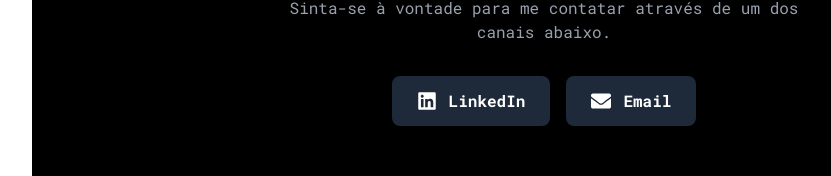
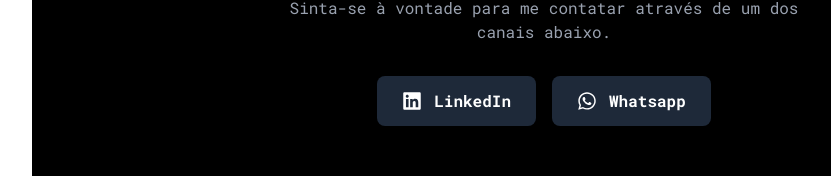
Before and after one commit to Guilherme-Bisof/Portfolio, a Next.js app in the folder frontend/: page / in a window 1280 px wide. Shown: the part 3528-3704 px from the top of the page, without its empty margins (224-1055 px from the left). Built offline with nearby package versions, Linux system fonts and the light colour scheme; no server answers.

Commit message:
Feat: Adicionado a opção de contato por whatsapp

```diff
--- a/frontend/src/app/admin/projects/edit/[id]/page.js
+++ b/frontend/src/app/admin/projects/edit/[id]/page.js
@@ -147,7 +147,7 @@ export default function EditProjectPage() {
           </div>
           <div>
             <label htmlFor="image" className="block text-sm font-medium">
-              URL da Imagem
+              Selecionar nova imagem (Opcional)
             </label>
             <input
               type="file"
--- a/frontend/src/components/ContactSection.js
+++ b/frontend/src/components/ContactSection.js
@@ -1,4 +1,6 @@
-import { FaLinkedin, FaEnvelope } from "react-icons/fa";
+import { FaLinkedin, FaEnvelope, FaWhatsapp } from "react-icons/fa";
+
+
 
 function ContactButton({ href, icon, text }) {
   return (
@@ -17,6 +19,7 @@ function ContactButton({ href, icon, text }) {
 export default function ContactSection() {
   const userEmail = "guilherme.bisoff@gmail.com";
   const userLinkedin = "https://www.linkedin.com/in/guilhermebisof/";
+  const userWhats = "https://api.whatsapp.com/send/?phone=5514981245716&text&type=phone_number&app_absent=0"
 
   return (
     <section
@@ -40,10 +43,11 @@ export default function ContactSection() {
             icon={<FaLinkedin size={20} />}
             text="LinkedIn"
           />
+
           <ContactButton
-            href={`mailto:${userEmail}`}
-            icon={<FaEnvelope size={20} />}
-            text="Email"
+            href={userWhats}
+            icon={<FaWhatsapp size={20} />}
+            text="Whatsapp"
           />
         </div>
       </div>
--- a/frontend/src/components/ProjectModal.js
+++ b/frontend/src/components/ProjectModal.js
@@ -7,6 +7,12 @@ export default function ProjectModal({ project, onClose }) {
   if (!project) return null;
 
   const handleContentClick = (e) => e.stopPropagation();
+
+  const imageSrc = project.image
+    ? project.image.startsWith("http")
+      ? project.image
+      : `${process.env.NEXT_PUBLIC_API_URL}${project.image}`
+    : null;
 
   return (
     <div
@@ -32,7 +38,7 @@ export default function ProjectModal({ project, onClose }) {
         {/*Imagem */}
         {project.image && (
           <img
-            src={project.image}
+            src={imageSrc}
             className="w-full h-48 object-cover rounded-lg border border-cyan-400/30 shadow-[0_0_25px_rgba(0,255,255,0.2)] mb-4 transition-transform duration-300 hover:scale-[1.02]"
             alt={project.title}
             onError={(e) => (e.target.style.display = "none")}
```
